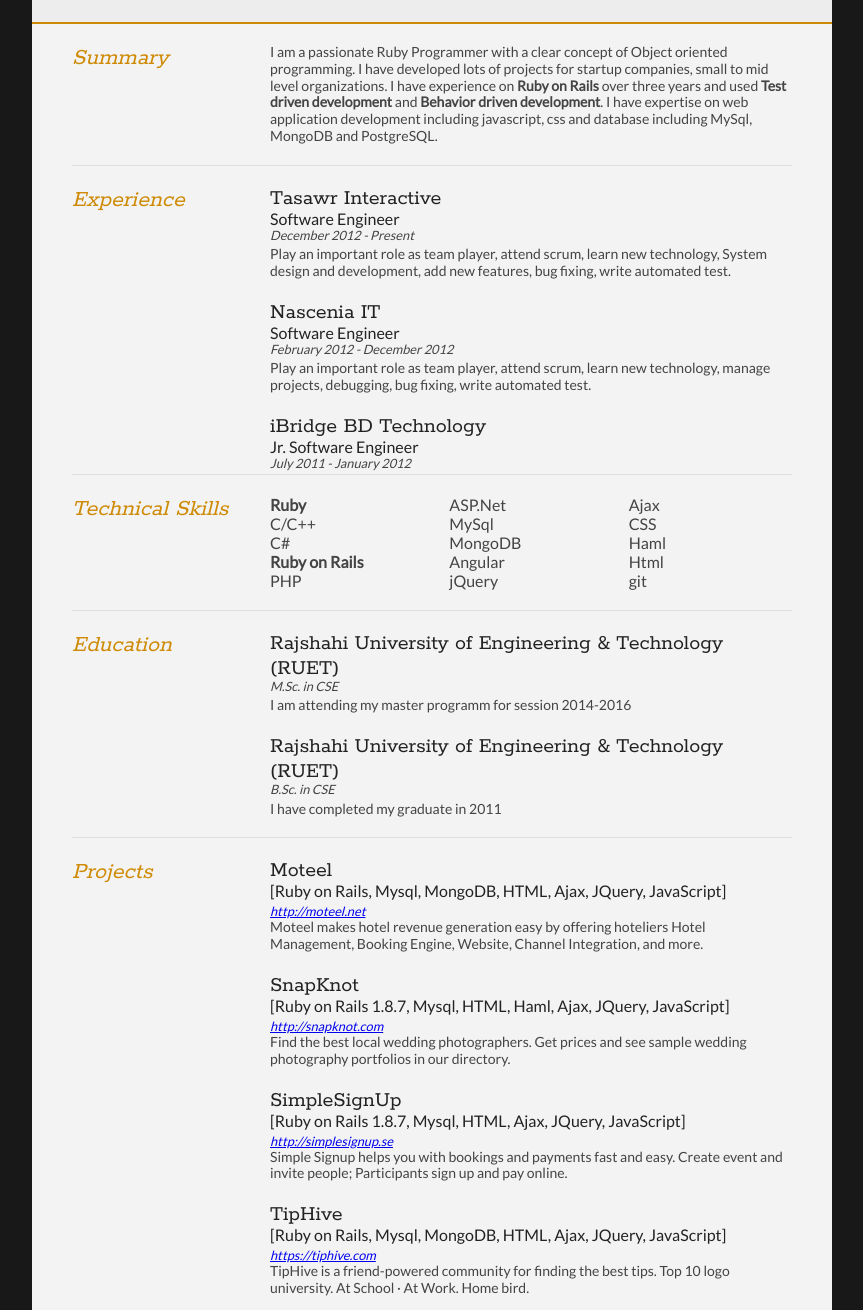
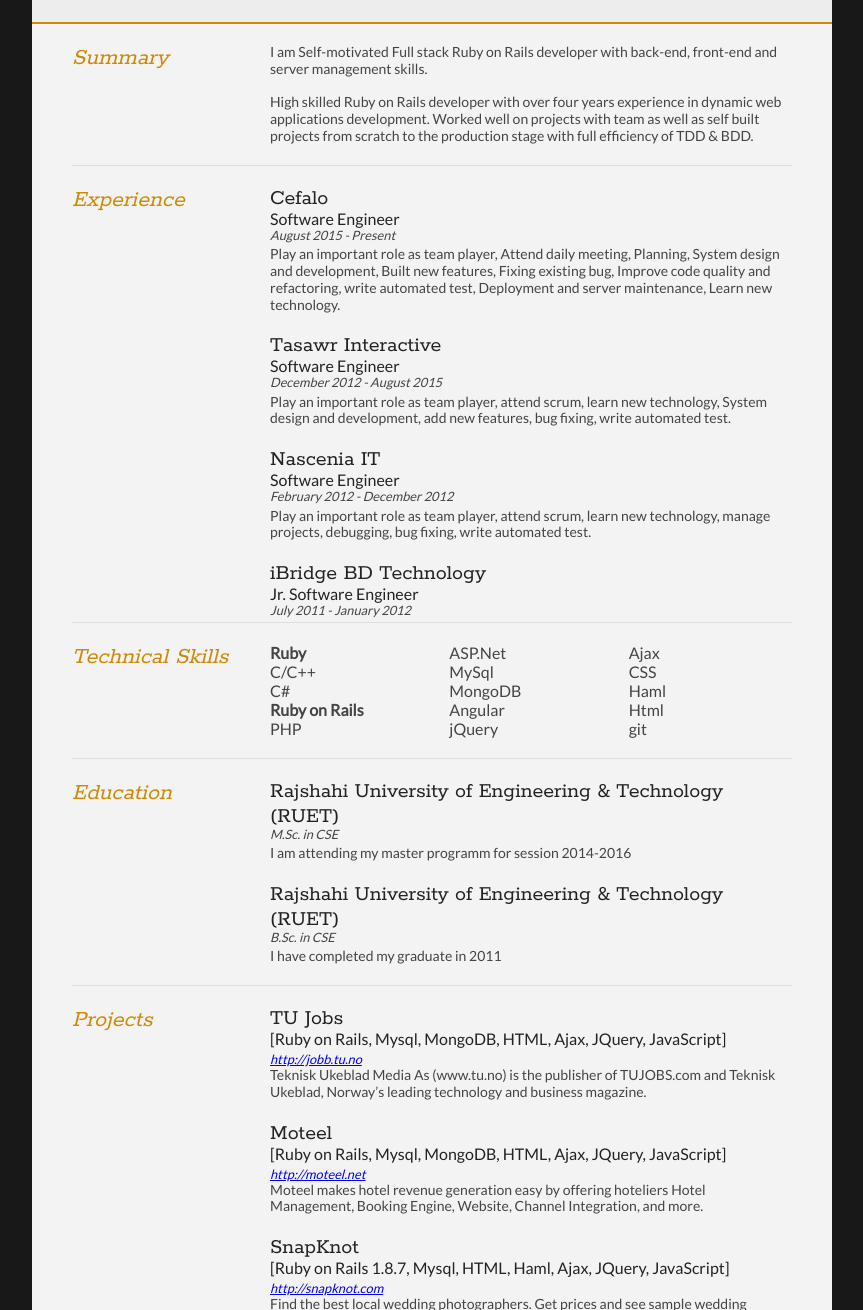
Before and after one commit to rokibulhassan/resume, a plain HTML site: page index.html in a window 1280 px wide. Shown: the part 180-1490 px from the top of the page, without its empty margins (208-1071 px from the left). Drawn offline with Linux system fonts and the light colour scheme.

Commit message:
Update info

```diff
--- a/index.html
+++ b/index.html
@@ -47,7 +47,11 @@
 				</div>
 
 				<div class="sectionContent">
-					<p>I am a passionate Ruby Programmer with a clear concept of Object oriented programming. I have developed lots of projects for startup companies, small to mid level organizations. I have experience on <b class="bold">Ruby on Rails</b> over three years and used <b class="bold">Test driven development</b> and <b class="bold">Behavior driven development</b>. I have expertise on web application development including javascript, css and database including MySql, MongoDB and PostgreSQL.</p>
+					<p>
+						I am Self-motivated  Full stack Ruby on Rails developer with back-end, front-end and server management skills.
+						<br><br>
+						High skilled Ruby on Rails developer with over four years experience in dynamic web applications development. Worked well on projects with team as well as self built projects from scratch to the production stage with full efficiency of TDD & BDD.
+					</p>
 				</div>
 			</article>
 			<div class="clear"></div>
@@ -61,9 +65,16 @@
 
 			<div class="sectionContent">
 				<article>
+					<h2>Cefalo</h2>
+					<b>Software Engineer</b>
+					<p class="subDetails">August 2015 - Present</p>
+					<p>Play an important role as team player, Attend daily meeting, Planning, System design and development, Built new features, Fixing existing bug, Improve code quality and refactoring, write automated test, Deployment and server maintenance, Learn new technology.</p>
+				</article>
+
+				<article>
 					<h2>Tasawr Interactive</h2>
 					<b>Software Engineer</b>
-					<p class="subDetails">December 2012 - Present</p>
+					<p class="subDetails">December 2012 - August 2015</p>
 					<p>Play an important role as team player, attend scrum, learn new technology, System design and development, add new features, bug fixing, write automated test.</p>
 				</article>
 
@@ -139,6 +150,12 @@
 
 			<div class="sectionContent">
 				<article>
+					<h2>TU Jobs</h2>
+					<b>[Ruby on Rails, Mysql,  MongoDB, HTML, Ajax, JQuery, JavaScript]</b>
+					<a href="http://jobb.tu.no" target="_blank" class="subDetails">http://jobb.tu.no</a>
+					<p>Teknisk Ukeblad Media As (www.tu.no) is the publisher of TUJOBS.com and Teknisk Ukeblad, Norway’s leading technology and business magazine.</p>
+				</article>
+				<article>
 					<h2>Moteel</h2>
 					<b>[Ruby on Rails, Mysql,  MongoDB, HTML, Ajax, JQuery, JavaScript]</b>
 					<a href="http://moteel.net" target="_blank" class="subDetails">http://moteel.net</a>
@@ -175,6 +192,7 @@
 			</div>
 			<div class="clear"></div>
 		</section>
+		<br><br>
 
 		<section>
 			<div class="sectionTitle">
@@ -187,16 +205,8 @@
 							Newscred</br>
 							ashrafuzzaman.g2@gmail.com</br>
 							+8801755592433
-
 					</div>
-                    <div class="ref2">
-                    		<b class="bold">Farhan Faruque</b></br>
-							Software Engineer</br>
-							Cefalo</br>
-							russel.cse05@gmail.com</br>
-							+8801670010974
-					</div>
-			</div>
+           </div>
 			<div class="clear"></div>
 			<br>
 		</section>
@@ -211,7 +221,7 @@
 					<p>I hereby declare that the above written particulars are true to the best of my knowledge and belief. </p>
 				</article>
 				<article style="float:right;">
-					Md. Rokibul Hasan </br>Sep' 09,  2014
+					Rokibul Hasan </br>February 2016
 				</article>
 
 			</div>
```
Also changed, not shown: headshot.jpg.
